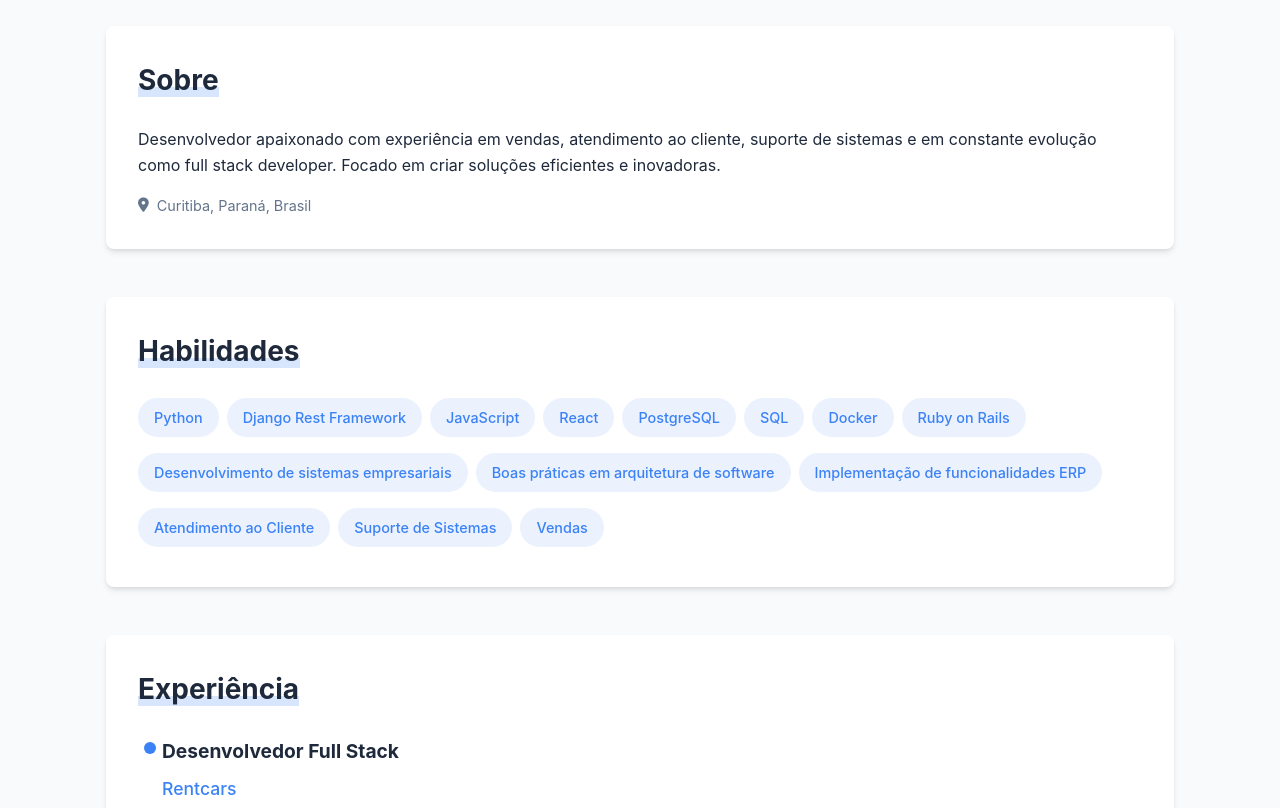
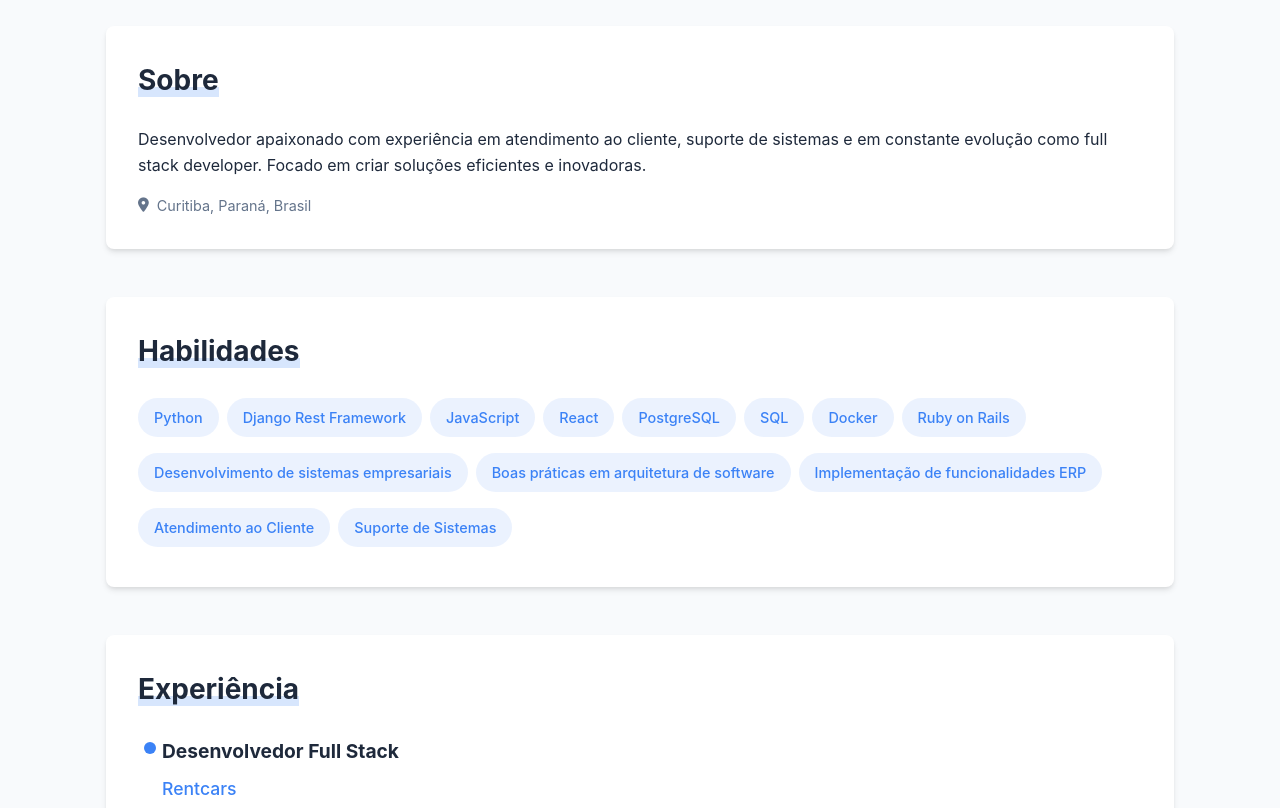
Before and after one commit to hijao08/profile, a plain HTML site: page index.html in a window 1280 px wide. Shown: the part 281-1089 px from the top of the page. Drawn offline with Linux system fonts and the light colour scheme.

Commit message:
Remover referências a vendas do perfil

```diff
--- a/index.html
+++ b/index.html
@@ -36,7 +36,7 @@
 
         <section class="about">
             <h2><span class="highlight">Sobre</span></h2>
-            <p>Desenvolvedor apaixonado com experiência em vendas, atendimento ao cliente, suporte de sistemas e em constante evolução como full stack developer. Focado em criar soluções eficientes e inovadoras.</p>
+            <p>Desenvolvedor apaixonado com experiência em atendimento ao cliente, suporte de sistemas e em constante evolução como full stack developer. Focado em criar soluções eficientes e inovadoras.</p>
             <p class="location"><i class="fas fa-map-marker-alt"></i> Curitiba, Paraná, Brasil</p>
         </section>
 
@@ -56,7 +56,6 @@
                 <span>Implementação de funcionalidades ERP</span>
                 <span>Atendimento ao Cliente</span>
                 <span>Suporte de Sistemas</span>
-                <span>Vendas</span>
             </div>
         </section>
 
```
